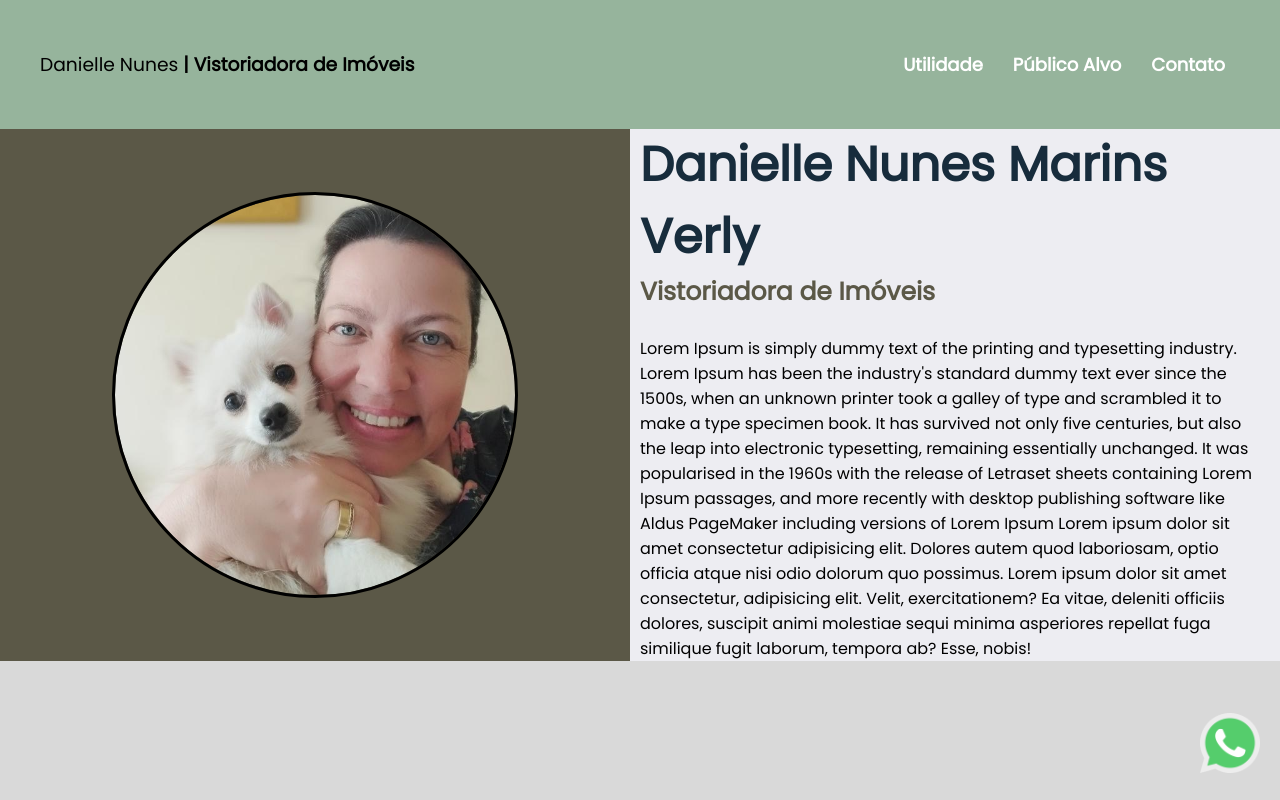
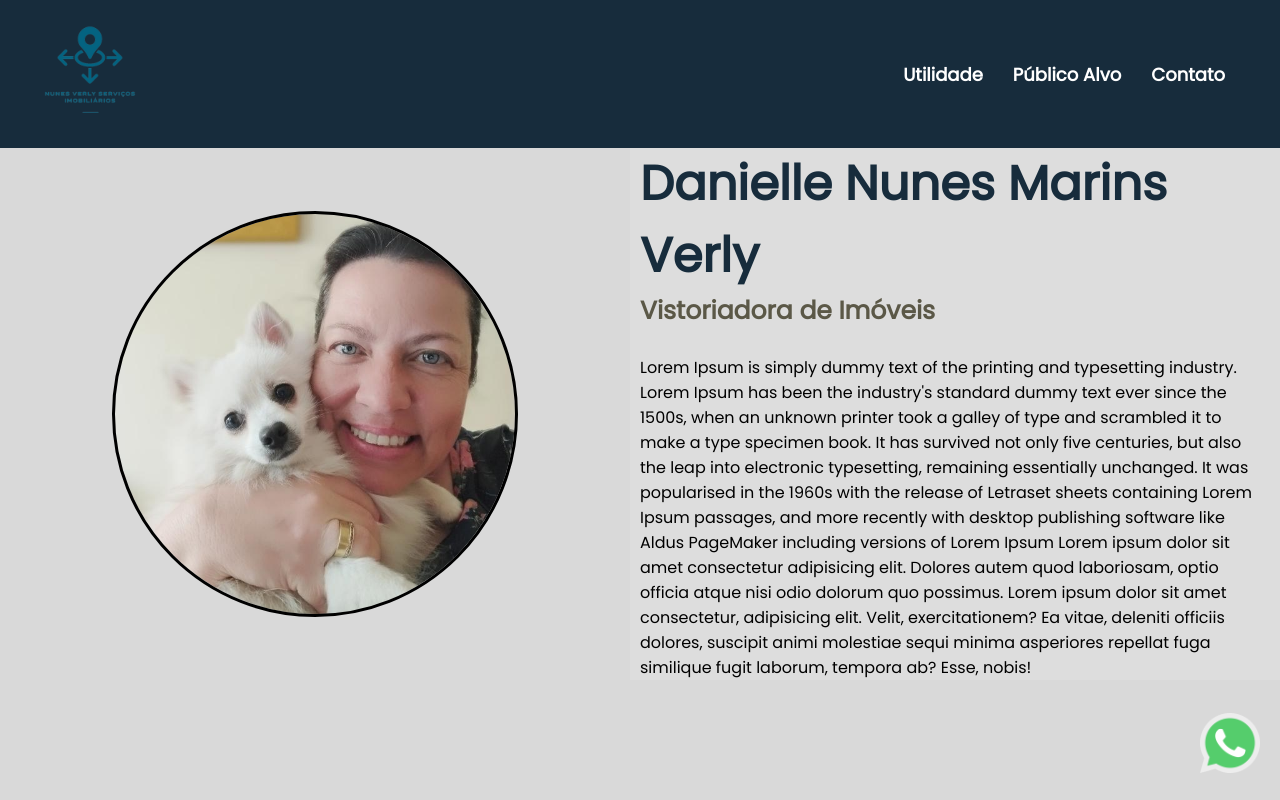
Before and after one commit to PedroHNunesAlves/daniellenunes, a plain HTML site: page index.html in a window 1280 px wide. Shown: the top 800 px of the page. Drawn offline with nearby package versions, Linux system fonts and the light colour scheme; a web font is replaced by a local one.

Commit message:
nova atualizações

```diff
--- a/index.css
+++ b/index.css
@@ -8,6 +8,7 @@
   --blue-color: #172c3c;
   --white-color: #ffffff;
   --gray-color: #d9d9d9;
+  --third-color: #d9d9d9df;
 }
 
 * {
@@ -34,7 +35,7 @@ body {
 }
 
 body {
-  background-color: var(--body-color);
+  background-color: var(--third-color);
 }
 
 header {
@@ -43,8 +44,8 @@ header {
   top: 0;
   justify-content: space-between;
   align-items: center;
-  background-color: var(--green-color);
-  padding: 50px 40px;
+  background-color: var(--blue-color);
+  padding: 20px 40px;
   z-index: 999;
 }
 
@@ -95,7 +96,7 @@ header {
 .danielle_img {
   display: flex;
   width: 50%;
-  background-color: var(--secundary-color);
+  background-color: var(--gray-color);
   justify-content: center;
   align-items: center;
   padding: 20px 0;
--- a/index.html
+++ b/index.html
@@ -3,9 +3,10 @@
   <head>
     <meta charset="UTF-8" />
     <meta name="viewport" content="width=device-width, initial-scale=1.0" />
-    <title>Danielle Nunes | Vistoriadora de Imóveis</title>
+    <meta name="description" content="Nunes Verly Serviços imobiliários - Prestação de serviços de vistorias imobiliárias" />
+    <title>Nunes Verly Serviços Imobiliários</title>
     <link rel="stylesheet" href="index.css" />
-    <link rel="shortcut icon" href="./assets/danielle.jpg" type="image/x-icon" />
+    <link rel="shortcut icon" href="./assets/NunesVerly.jpeg" type="image/x-icon" />
     <script src="script.js"></script>
   </head>
   <body>
@@ -23,7 +24,7 @@
     <header>
       <div class="logo">
         <a href="index.html"
-          ><h3><span class="title1">Danielle Nunes </span> | Vistoriadora de Imóveis</h3></a
+          ><h3><img src="./assets/NunesverlyPNG.png" alt="" width="100px"></a
         >
       </div>
       <nav class="nav-header" id="headerMobile">
@@ -43,7 +44,7 @@
     <main>
       <section id="sobre">
         <aside class="danielle_img">
-          <img src="./assets/danielle.jpg" alt="Danielle" width="400px" id="Danielle_img" />
+          <img src="./assets/danielle.jpg" alt="Danielle Nunes Verly" width="400px" id="Danielle_img" />
         </aside>
         <article class="sobreContent">
           <h1>Danielle Nunes Marins Verly</h1>
@@ -79,11 +80,11 @@
         </div>
         <div class="publicoContent">
           <div class="leftCard">
-            <img src="./assets/house.png" alt="" class="imgPublico" width="280px" data-aos="fade-up" />
+            <img src="./assets/house.png" alt="Casa Imobliária" class="imgPublico" width="280px" data-aos="fade-up" />
             <p>Agentes Imobiliários</p>
           </div>
           <div class="rightCard">
-            <img src="./assets/field.png" alt="" class="imgPublico" width="280px" data-aos="fade-down" />
+            <img src="./assets/field.png" alt="Casa Imobiliária" class="imgPublico" width="280px" data-aos="fade-down" />
             <p>Compradores de imóveis</p>
           </div>
         </div>
```
Also changed, not shown: assets/NunesVerly.jpeg (added), assets/NunesverlyPNG.png (added).
